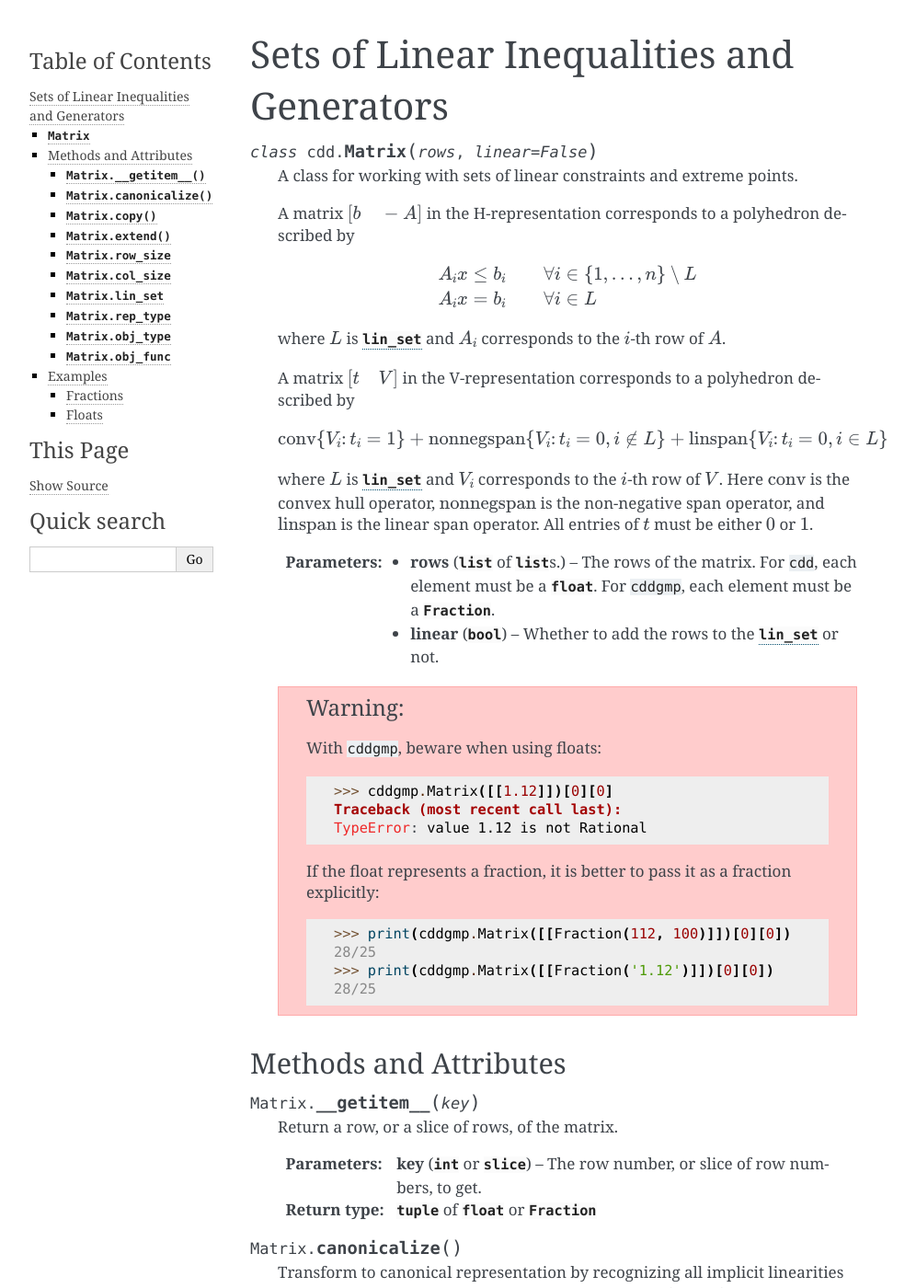
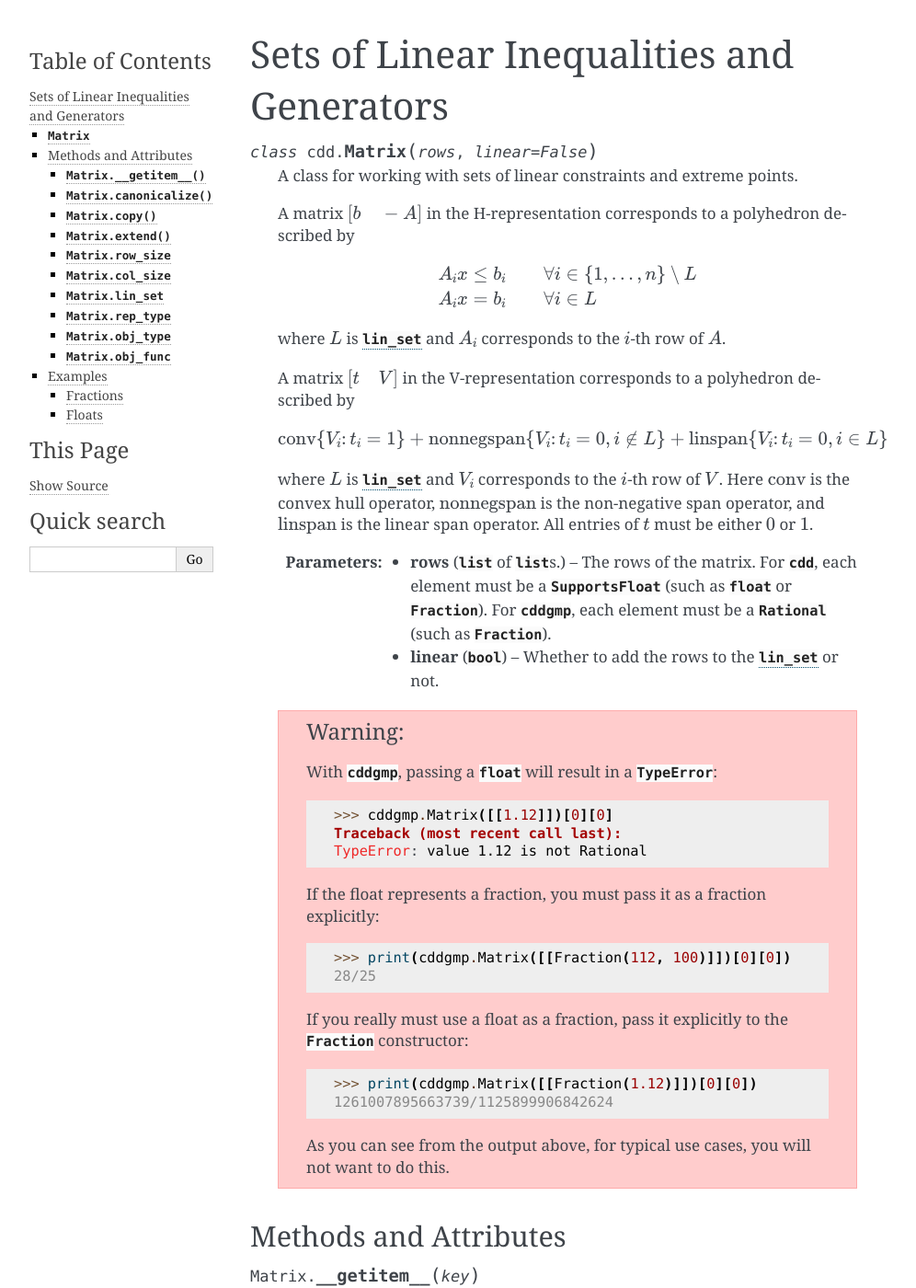
Before and after one commit to mcmtroffaes/pycddlib, a Sphinx documentation site: the page built from docs/matrix.rst, in a window 1280 px wide and 1400 px high. Shown: the whole window at 92% size, without its empty margins (148-1144 px from the left). Built offline with Sphinx 7.4.7, drawn with Linux system fonts in a browser that asks for light colours; formulas are drawn with MathJax 3; pages that are not in the unit, such as notebooks, are missing from menus; cross-references to code outside the pages are shown as plain code.

Commit message:
A few more fixes.

```diff
--- a/docs/index.rst
+++ b/docs/index.rst
@@ -8,7 +8,6 @@ Welcome to pycddlib's documentation!
    :maxdepth: 2
 
    quickstart
-   numbertype
    constants
    matrix
    linprog
--- a/docs/matrix.rst
+++ b/docs/matrix.rst
@@ -38,8 +38,10 @@ Sets of Linear Inequalities and Generators
     of :math:`t` must be either :math:`0` or :math:`1`.
 
     :param rows: The rows of the matrix.
-        For :module:`cdd`, each element must be a :class:`float`.
-        For :module:`cddgmp`, each element must be a :class:`~fractions.Fraction`.
+        For :mod:`cdd`, each element must be a :class:`~typing.SupportsFloat`
+        (such as :class:`float` or :class:`~fractions.Fraction`).
+        For :mod:`cddgmp`, each element must be a :class:`~numbers.Rational`
+        (such as :class:`~fractions.Fraction`).
     :type rows: :class:`list` of :class:`list`\ s.
     :param linear: Whether to add the rows to the
         :attr:`~cdd.Matrix.lin_set` or not.
@@ -47,19 +49,25 @@ Sets of Linear Inequalities and Generators
 
     .. warning::
 
-       With :module:`cddgmp`, beware when using floats:
+       With :mod:`cddgmp`, passing a :class:`float` will result in a :exc:`TypeError`:
 
        >>> cddgmp.Matrix([[1.12]])[0][0]
        Traceback (most recent call last):
        TypeError: value 1.12 is not Rational
 
-       If the float represents a fraction, it is better to pass it as a
-       fraction explicitly:
+       If the float represents a fraction, you must pass it as a fraction explicitly:
 
        >>> print(cddgmp.Matrix([[Fraction(112, 100)]])[0][0])
        28/25
-       >>> print(cddgmp.Matrix([[Fraction('1.12')]])[0][0])
-       28/25
+
+       If you really must use a float as a fraction,
+       pass it explicitly to the :class:`~fractions.Fraction` constructor:
+
+       >>> print(cddgmp.Matrix([[Fraction(1.12)]])[0][0])
+       1261007895663739/1125899906842624
+
+       As you can see from the output above, for typical use cases,
+       you will not want to do this.
 
 Methods and Attributes
 ----------------------
```
